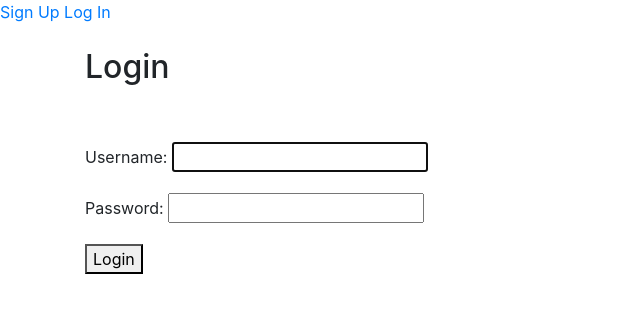
After one commit to KhaledAlabssi/let-s_do, a Django app: page /login/ in a window 1280 px wide. The commit adds this page. Shown: the top 313 px of the page, without its empty margins (0-640 px from the left). Run offline with Django 3.2, Linux system fonts and the light colour scheme; some libraries are stand-ins or nearby versions.

Commit message:
apply authentication

```diff
--- a/lets_do/urls.py
+++ b/lets_do/urls.py
@@ -22,7 +22,10 @@ urlpatterns = [
 
     # Auth
     path('signup/', views.signupuser, name='signupuser'),
+    path('login/', views.loginuser, name='loginuser'),
+    path('logout/', views.logoutuser, name='logoutuser'),
 
     # Todos
+    path('', views.home, name='home'),
     path('current/', views.current, name='current'),
 ]
--- a/todo/templates/base.html
+++ b/todo/templates/base.html
@@ -14,11 +14,15 @@
   <body>
     {% if user.is_authenticated %}
     Logged In as {{ user.username }}
-    <a href="#">Logout</a>
+    <form action="{% url 'logoutuser' %}" method="POST" accept-charset="utf-8">
+      {% csrf_token %}
+      <button type="submit">Logout</button>
+
+    </form>
 
     {% else %}
-    <a href="#" >Sign Up</a>
-    <a href="#" >Log In</a>
+    <a href="{% url 'signupuser' %}" >Sign Up</a>
+    <a href="{% url 'loginuser' %}" >Log In</a>
 
     {% endif %}
 
--- /dev/null
+++ b/todo/templates/todo/login.html
@@ -0,0 +1,13 @@
+{% extends 'base.html' %}
+{% block content %}
+<h2>Login</h2>
+<br>
+{{error}}
+<br>
+<form method="POST" accept-charset="utf-8">
+	{% csrf_token %}
+
+		{{form.as_p}}
+	<button type="submit">Login</button>
+</form>
+{% endblock %}
--- a/todo/views.py
+++ b/todo/views.py
@@ -1,10 +1,12 @@
 from django.shortcuts import render, redirect
-from django.contrib.auth.forms import UserCreationForm
+from django.contrib.auth.forms import UserCreationForm, AuthenticationForm
 from django.contrib.auth.models import User
 from django.db import IntegrityError
-from django.contrib.auth import login
+from django.contrib.auth import login, logout, authenticate
 
 # Create your views here.
+def home(request):
+	return render(request, 'todo/home.html')
 def signupuser(request):
 	if request.method == 'GET':
 		return render(request, 'todo/signupuser.html' , {'form': UserCreationForm()})
@@ -20,5 +22,23 @@ def signupuser(request):
 		else:
 			return render(request, 'todo/signupuser.html' , {'form': UserCreationForm(), 'error': 'Password did not match!'})
 
+def loginuser(request):
+	if request.method == 'GET':
+		return render(request, 'todo/login.html' , {'form': AuthenticationForm()})
+	else:
+		user = authenticate(request, username=request.POST['username'], password=request.POST['password'])
+		if user is None:
+			return render(request, 'todo/login.html', {'form': AuthenticationForm(), 'error': 'User or password did not match'})
+		else:
+			login(request, user)
+			return redirect('current')
+
+
+
 def current(request):
 	return render(request, 'todo/current.html')
+
+def logoutuser(request):
+	if request.method == 'POST':
+		logout(request)
+		return redirect('home')
```
Also changed, not shown: todo/templates/todo/home.html (added, +13 -0 lines).
